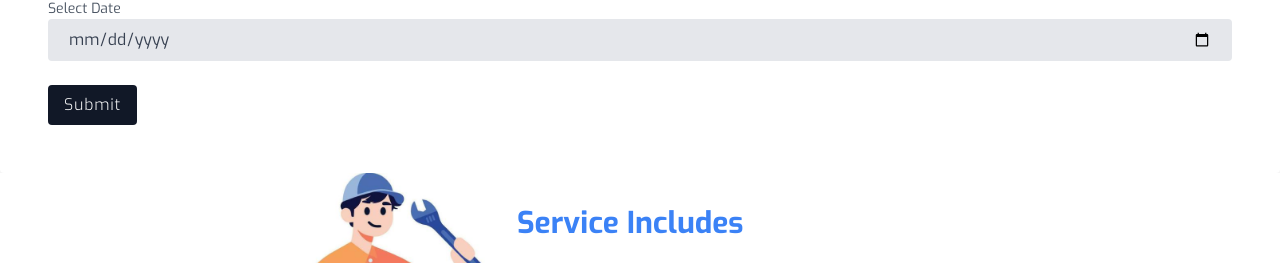
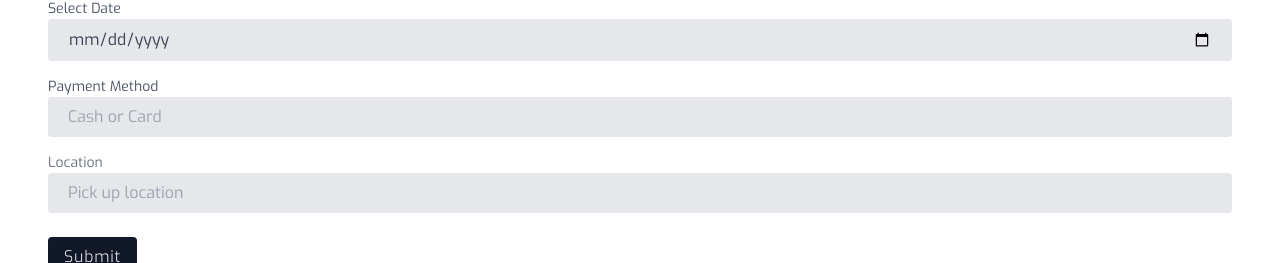
Before and after one commit to AmanCH3/Bike-Service-Development, a React (Vite) app in the folder bike-frontend/: page /book in a window 1280 px wide. Shown: the part 375-638 px from the top of the page. Built offline with nearby package versions, Linux system fonts and the light colour scheme; no server answers.

Commit message:
Feat : Booking service Post Api integrated

```diff
--- a/bike-frontend/src/component/herosection/HeroSection.tsx
+++ b/bike-frontend/src/component/herosection/HeroSection.tsx
@@ -7,9 +7,9 @@ const HeroSection: React.FC = () => {
     <section id="home" data-aos="flip-left">
       <div className="container mx-auto flex flex-col md:flex-row justify-center bg-white  items-center ">
         <div className="text-center items-center m-10 p-10 flex-1 py-20">
-          <h1 className="text-4xl md:text-[60px] font-bold mb-4  ">
-            Door Step <br className="hidden md:block mb-6" /> Two Wheeler
-            Servicing
+          <h1 className="text-4xl md:text-[60px] font-bold mb-4 leading-tight">
+            <span>Door Step</span>
+            <span className="block md:inline-block">Two Wheeler Servicing</span>
           </h1>
           <p className="text-lg text-service mb-2 py-4">
             Service at your home or office, 7 days a week,{" "}
--- a/bike-frontend/src/component/herosection/Service.tsx
+++ b/bike-frontend/src/component/herosection/Service.tsx
@@ -37,9 +37,11 @@ const Services: React.FC = () => {
   };
   return (
     <section id="contact" className="p-10 bg-white">
-      <h2 className="text-5xl font-bold text-center mb-6 px-6">Our Services</h2>
+      <h2 className="text-5xl font-bold text-center mb-6 px-6 ">
+        Our Services
+      </h2>
       <div
-        className="w-full h-full flex flex-wrap justify-center m-6 py-6 "
+        className="w-full h-full flex flex-wrap justify-center m-6 py-12  "
         style={{ gap: "5rem" }}
       >
         {services.map((service, index) => (
--- a/bike-frontend/src/pages/AddBike.tsx
+++ b/bike-frontend/src/pages/BookingService.tsx
@@ -2,8 +2,8 @@ import React, { useState, useEffect } from "react";
 import axios from "axios";
 import NavBar from "../component/navbar/NavBar";
 import motor from "../assets/motorcycle.png";
+import { BASE_API_URL } from "../utils/api.constants";
 
-// Define the interfaces for Bike and Service
 interface Bike {
   bikeId: number;
   brand: string;
@@ -18,7 +18,7 @@ interface Service {
   cost: number;
 }
 
-const AddBike: React.FC = () => {
+const BookingService: React.FC = () => {
   const [bikes, setBikes] = useState<Bike[]>([]);
   const [services, setServices] = useState<Service[]>([]);
   const [selectedBikeId, setSelectedBikeId] = useState<number | null>(null);
@@ -26,11 +26,13 @@ const AddBike: React.FC = () => {
     null
   );
   const [date, setDate] = useState<string>("");
+  const [paymentMethod, setPaymentMethod] = useState<string>("");
+  const [location, setLocation] = useState<string>("");
+  const [data, setData] = useState(null);
 
   useEffect(() => {
-    // Fetch bikes and services from the backend
     axios
-      .get("/bike")
+      .get(`${BASE_API_URL}/bike`)
       .then((response) => {
         const bikesData = response.data;
         if (Array.isArray(bikesData)) {
@@ -42,7 +44,7 @@ const AddBike: React.FC = () => {
       .catch((error) => console.error("Error fetching bikes:", error));
 
     axios
-      .get("/service")
+      .get(`${BASE_API_URL}/service`)
       .then((response) => {
         const servicesData = response.data;
         if (Array.isArray(servicesData)) {
@@ -56,16 +58,24 @@ const AddBike: React.FC = () => {
 
   const handleSubmit = (e: React.FormEvent) => {
     e.preventDefault();
-    if (selectedBikeId && selectedServiceId && date) {
+    if (
+      selectedBikeId &&
+      selectedServiceId &&
+      date &&
+      paymentMethod &&
+      location
+    ) {
       const bookingData = {
         bikeId: selectedBikeId,
         serviceId: selectedServiceId,
         date,
+        paymentMethod,
+        location,
         status: "Pending", // Default status
       };
 
       axios
-        .post("/api/bookings", bookingData)
+        .post(`${BASE_API_URL}/api/bookings`, bookingData)
         .then((response) => {
           console.log("Booking successful:", response.data);
           alert("Booking successful!");
@@ -75,7 +85,7 @@ const AddBike: React.FC = () => {
           alert("Failed to book service. Please try again.");
         });
     } else {
-      alert("Please select a bike, service, and date.");
+      alert("Please fill in all fields.");
     }
   };
 
@@ -144,6 +154,36 @@ const AddBike: React.FC = () => {
               required
             />
           </div>
+
+          <div className="mb-4">
+            <label className="block text-sm text-gray-600" htmlFor="payment">
+              Payment Method
+            </label>
+            <input
+              className="w-full px-5 py-1 text-gray-700 bg-gray-200 rounded"
+              id="payment"
+              name="payment"
+              placeholder="Cash or Card"
+              value={paymentMethod}
+              onChange={(e) => setPaymentMethod(e.target.value)}
+              required
+            />
+          </div>
+
+          <div className="mb-4">
+            <label className="block text-sm text-gray-500" htmlFor="location">
+              Location
+            </label>
+            <input
+              className="w-full px-5 py-1 text-gray-700 bg-gray-200 rounded"
+              id="location"
+              name="location"
+              placeholder="Pick up location"
+              value={location}
+              onChange={(e) => setLocation(e.target.value)}
+              required
+            />
+          </div>
           <div className="mt-6">
             <button
               className="px-4 py-1 text-white font-light tracking-wider bg-gray-900 rounded"
@@ -154,6 +194,7 @@ const AddBike: React.FC = () => {
           </div>
         </form>
       </div>
+
       {/* ========================================booking ======================= */}
       <div className="flex flex-row justify-center px-12 bg-white ">
         <div>
@@ -163,10 +204,10 @@ const AddBike: React.FC = () => {
         {/* ============other text================== */}
 
         <div className="max-w-4xl bg-white p-8 rounded-lg ">
-          <h2 className="text-3xl font-bold  mb-8 text-blue-500">
+          <h2 className="text-3xl font-bold mb-8 text-blue-500">
             Service Includes
           </h2>
-          <div className="flex  gap-20 px-10 space-x-9">
+          <div className="flex gap-20 px-10 space-x-9">
             <div className="flex-1 ">
               <div className="mb-6">
                 <h3 className="text-xl font-semibold mb-2">Basic Tune-Up:</h3>
@@ -227,4 +268,4 @@ const AddBike: React.FC = () => {
   );
 };
 
-export default AddBike;
+export default BookingService;
```
Also changed, not shown: bike-frontend/src/main.tsx (+4 -3 lines), 1 other file (tests, documents, lock files or other folders).
